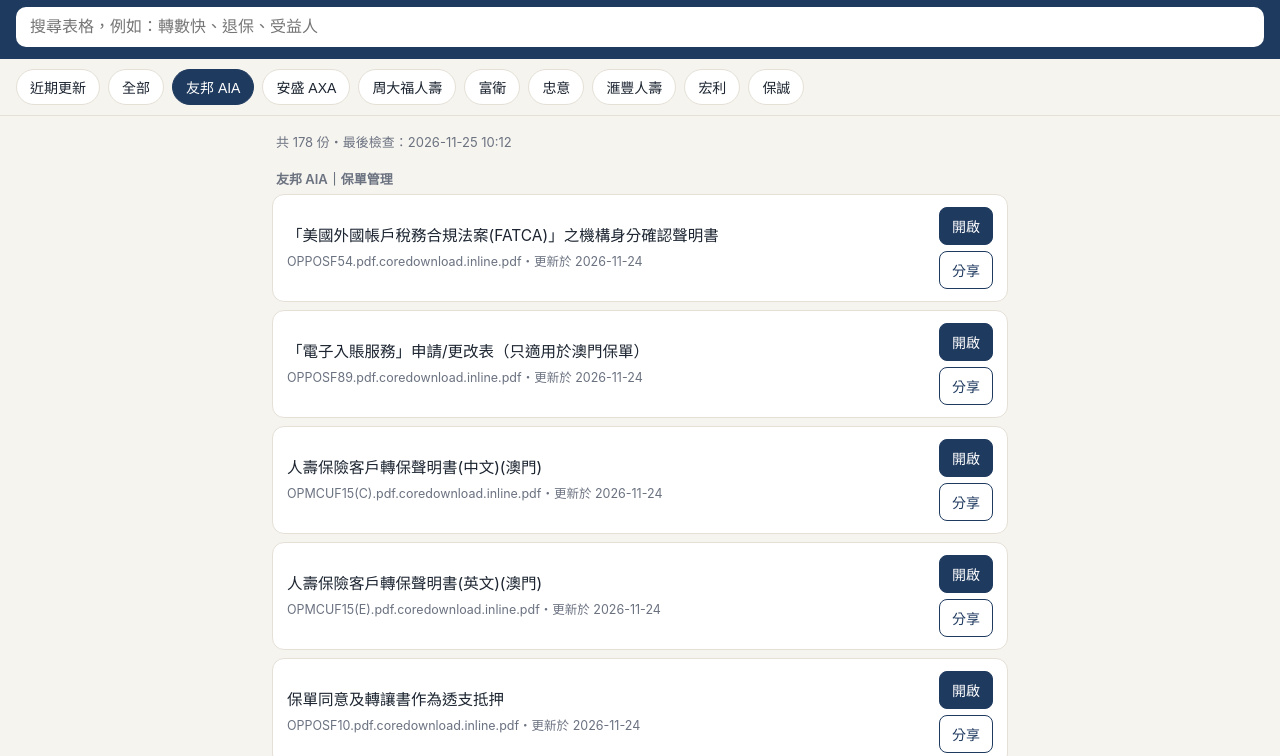
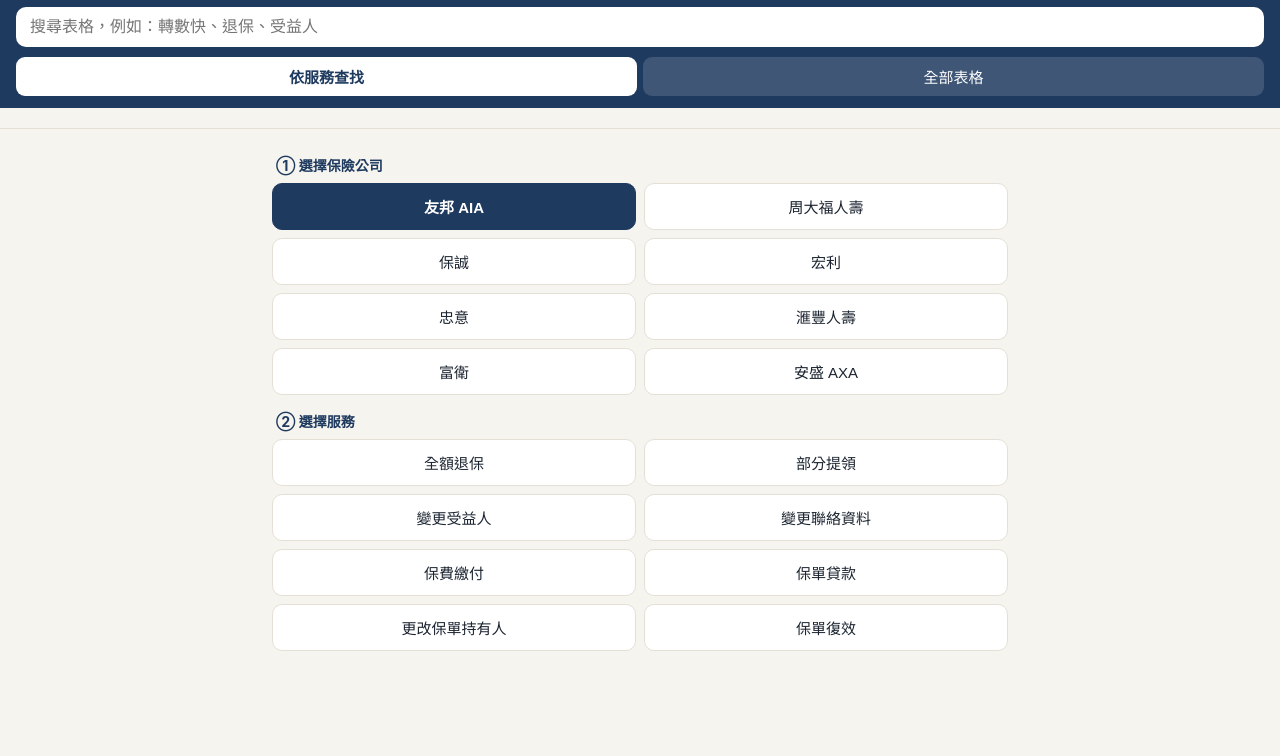
Before and after one commit to Miyamori0525/insurance-forms, a plain HTML site: page docs/index.html in a window 1280 px wide. Both pictures are taken after a click on the button "友邦 AIA". Shown: the part 44-800 px from the top of the page. Drawn offline with Linux system fonts and the light colour scheme.

Commit message:
新增「選公司 → 選服務 → 顯示表格」功能
- docs/services.json：8 家公司 × 8 種服務的表格對應（待確認項目加註）
- scraper/make_services.py：產生 services.json 並檢查表格 id
- index.html：「依服務查找／全部表格」切換，保留搜尋與完整清單
- 修正滙豐受益人表格分類、瀏覽器下載啟動順序

Co-Authored-By: Claude Opus 5.5 <noreply@anthropic.com>

```diff
--- a/docs/index.html
+++ b/docs/index.html
@@ -35,6 +35,19 @@
   .btn { font-size:14px; text-decoration:none; text-align:center; border-radius:8px; padding:8px 12px; border:1px solid var(--navy); color:var(--navy); background:#fff; cursor:pointer; white-space:nowrap; }
   .btn.primary { background:var(--navy); color:#fff; }
   .empty { text-align:center; color:var(--muted); padding:40px 0; }
+  .tabs { display:flex; gap:6px; margin-top:10px; }
+  .tab { flex:1; border:0; border-radius:9px; padding:9px 0; font-size:15px; background:rgba(255,255,255,.14); color:#fff; cursor:pointer; }
+  .tab.on { background:#fff; color:var(--navy); font-weight:700; }
+  .step { font-size:14px; font-weight:700; color:var(--navy); margin:16px 4px 8px; scroll-margin-top:calc(var(--hh,150px) + 8px); }
+  .grid { display:grid; grid-template-columns:repeat(2, 1fr); gap:8px; }
+  .pick { border:1px solid var(--line); background:#fff; color:var(--ink); border-radius:10px; padding:12px 8px; font-size:15px; cursor:pointer; text-align:center; }
+  .pick.on { background:var(--navy); border-color:var(--navy); color:#fff; font-weight:700; }
+  .pick small { display:block; font-size:11.5px; color:var(--muted); margin-top:2px; }
+  .pick.on small { color:#dbe4f0; }
+  .note { font-size:12.5px; color:#475569; margin-top:5px; }
+  .chk { display:inline-block; font-size:11px; font-weight:700; color:var(--warn); background:#fff7ed; border:1px solid #fed7aa; border-radius:5px; padding:0 5px; margin-right:5px; vertical-align:1px; }
+  .none { background:#fff; border:1px dashed #cbd5e1; border-radius:12px; padding:18px 14px; color:#475569; font-size:14.5px; line-height:1.6; text-align:center; }
+  .hint { font-size:12.5px; color:var(--muted); margin:10px 4px 0; line-height:1.5; }
   #toast { position:fixed; left:50%; bottom:30px; transform:translateX(-50%); background:#111; color:#fff; padding:9px 16px; border-radius:8px; font-size:14px; opacity:0; transition:.2s; pointer-events:none; }
 </style>
 </head>
@@ -42,10 +55,15 @@
 <header id="hd">
   <h1>保險表格查詢</h1>
   <input id="q" type="search" placeholder="搜尋表格，例如：轉數快、退保、受益人" autocomplete="off">
+  <div class="tabs">
+    <button class="tab on" data-view="svc">依服務查找</button>
+    <button class="tab" data-view="all">全部表格</button>
+  </div>
 </header>
-<div class="bar" id="bar"></div>
+<div class="bar" id="bar" hidden></div>
 <main>
   <div id="warn"></div>
+  <div id="svc"></div>
   <div class="meta" id="meta">載入中…</div>
   <div id="list"></div>
 </main>
@@ -53,6 +71,10 @@
 <script>
 const RECENT_DAYS = 30;
 let DATA = { forms: [], sources: [] }, company = "全部", recentOnly = false;
+let SVC = { services: [], map: {} }, view = "svc", svcCo = null, svcName = null;
+const NO_FORM = "官網未提供表格，請聯絡保險公司或經網上平台辦理";
+const store = { get(k) { try { return localStorage.getItem(k); } catch (e) { return null; } },
+                set(k, v) { try { localStorage.setItem(k, v); } catch (e) {} } };
 const $ = id => document.getElementById(id);
 const esc = s => String(s ?? "").replace(/[&<>"']/g, c => ({"&":"&amp;","<":"&lt;",">":"&gt;",'"':"&quot;","'":"&#39;"}[c]));
 
@@ -86,6 +108,53 @@ function renderBar() {
     ["全部", ...names].map(n => `<button class="chip ${n === company ? "on" : ""}" data-co="${esc(n)}">${esc(n)}</button>`).join("");
 }
 
+function card(f, pre = "", extra = "", flag = "") {
+  return `<div class="card"><div class="txt">
+      <div class="title">${flag}${isRecent(f) ? '<span class="badge">新版</span>' : ""}${esc(f.title)}</div>
+      ${extra}
+      <div class="sub">${pre}${esc(f.filename)}・更新於 ${esc(f.last_changed)}</div>
+    </div><div class="btns">
+      <a class="btn primary" href="${esc(f.url)}" target="_blank" rel="noopener">開啟</a>
+      <button class="btn" data-share="${esc(f.url)}" data-title="${esc(f.title)}">分享</button>
+    </div></div>`;
+}
+
+// 依服務查找：選公司 → 選服務 → 顯示表格
+function renderSvc() {
+  const byId = Object.fromEntries(DATA.forms.map(f => [f.id, f]));
+  const coName = c => ((DATA.sources || []).find(s => s.company === c) || {}).name || c;
+  const cos = Object.keys(SVC.map);
+  let html = `<div class="step">① 選擇保險公司</div><div class="grid">` +
+    cos.map(c => `<button class="pick ${c === svcCo ? "on" : ""}" data-svcco="${esc(c)}">${esc(coName(c))}</button>`).join("") + `</div>`;
+  if (svcCo) {
+    html += `<div class="step">② 選擇服務</div><div class="grid">` +
+      SVC.services.map(n => `<button class="pick ${n === svcName ? "on" : ""}" data-svc="${esc(n)}">${esc(n)}</button>`).join("") + `</div>`;
+  }
+  if (svcCo && svcName) {
+    const items = ((SVC.map[svcCo] || {})[svcName] || []).filter(([id]) => byId[id]);
+    html += `<div class="step">③ ${esc(coName(svcCo))}・${esc(svcName)} 需要的表格</div>`;
+    if (!items.length) html += `<div class="none">${NO_FORM}</div>`;
+    for (const [id, st, note] of items) {
+      const f = byId[id];
+      const flag = st === "check" ? '<span class="chk">待確認</span>' : "";
+      const tip = [note, st === "check" ? "是否需要此表格，請向保險公司確認" : ""].filter(Boolean).join("；");
+      html += card(f, "", tip ? `<div class="note">${esc(tip)}</div>` : "", flag);
+    }
+    if (items.length) html += `<div class="hint">標示「待確認」的表格不一定需要，提交前請向保險公司或官網確認。表格以官網最新版本為準。</div>`;
+  }
+  $("svc").innerHTML = html;
+}
+
+function setView(v) {
+  view = v;
+  document.querySelectorAll(".tab").forEach(t => t.classList.toggle("on", t.dataset.view === v));
+  $("bar").hidden = v !== "all";
+  $("svc").hidden = v !== "svc";
+  $("meta").hidden = $("list").hidden = v !== "all";
+  fixBar();
+  if (v === "svc") renderSvc(); else { renderBar(); render(); }
+}
+
 function render() {
   const words = $("q").value.trim().toLowerCase().split(/\s+/).filter(Boolean);
   let rows = DATA.forms.filter(f =>
@@ -101,13 +170,7 @@ function render() {
   for (const f of rows) {
     const g = recentOnly ? "" : f.company_name + "｜" + f.category;
     if (g && g !== last) { html += `<div class="group">${esc(g)}</div>`; last = g; }
-    html += `<div class="card"><div class="txt">
-        <div class="title">${isRecent(f) ? '<span class="badge">新版</span>' : ""}${esc(f.title)}</div>
-        <div class="sub">${recentOnly ? `<span class="co">${esc(f.company_name)}</span>` : ""}${esc(f.filename)}・更新於 ${esc(f.last_changed)}</div>
-      </div><div class="btns">
-        <a class="btn primary" href="${esc(f.url)}" target="_blank" rel="noopener">開啟</a>
-        <button class="btn" data-share="${esc(f.url)}" data-title="${esc(f.title)}">分享</button>
-      </div></div>`;
+    html += card(f, recentOnly ? `<span class="co">${esc(f.company_name)}</span>` : "");
   }
   $("list").innerHTML = html || `<div class="empty">找不到符合的表格</div>`;
   $("meta").textContent = `共 ${rows.length} 份・最後檢查：${DATA.generated_at || "—"}`;
@@ -124,16 +187,29 @@ document.addEventListener("click", e => {
   if (c) { company = c.dataset.co; renderBar(); render(); }
   if (r) { recentOnly = !recentOnly; renderBar(); render(); }
   if (s) share(s.dataset.share, s.dataset.title);
+  const t = e.target.closest("[data-view]"), sc = e.target.closest("[data-svcco]"), sv = e.target.closest("[data-svc]");
+  if (t) setView(t.dataset.view);
+  if (sc) { svcCo = sc.dataset.svcco; store.set("svcCo", svcCo); renderSvc(); }
+  if (sv) {
+    svcName = sv.dataset.svc; store.set("svcName", svcName); renderSvc();
+    const step = [...document.querySelectorAll(".step")].pop();
+    if (step) step.scrollIntoView({ behavior: "smooth", block: "start" });
+  }
 });
-$("q").addEventListener("input", render);
+$("q").addEventListener("input", () => { if (view !== "all" && $("q").value.trim()) setView("all"); else render(); });
 const fixBar = () => document.documentElement.style.setProperty("--hh", $("hd").offsetHeight + "px");
 addEventListener("resize", fixBar); fixBar();
 
-fetch("forms.json", { cache: "no-store" }).then(r => r.json()).then(d => {
-  DATA = d;
+Promise.all([
+  fetch("forms.json", { cache: "no-store" }).then(r => r.json()),
+  fetch("services.json", { cache: "no-store" }).then(r => r.json()).catch(() => ({ services: [], map: {} }))
+]).then(([d, sv]) => {
+  DATA = d; SVC = sv;
+  svcCo = SVC.map[store.get("svcCo")] ? store.get("svcCo") : null;
+  svcName = svcCo && SVC.services.includes(store.get("svcName")) ? store.get("svcName") : null;
   const bad = (d.sources || []).filter(s => !s.ok);
   if (bad.length) $("warn").innerHTML = `<div class="warn">⚠️ ${bad.map(s => esc(s.name)).join("、")} 最近一次更新失敗，顯示的可能不是最新版本，請以官網為準。</div>`;
-  renderBar(); render();
+  setView(Object.keys(SVC.map).length ? "svc" : "all");
 }).catch(() => { $("meta").textContent = "載入失敗，請檢查網路後重新整理"; });
 
 if ("serviceWorker" in navigator) navigator.serviceWorker.register("sw.js");
--- /dev/null
+++ b/docs/services.json
@@ -0,0 +1,560 @@
+{
+ "services": [
+  "全額退保",
+  "部分提領",
+  "變更受益人",
+  "變更聯絡資料",
+  "保費繳付",
+  "保單貸款",
+  "更改保單持有人",
+  "保單復效"
+ ],
+ "map": {
+  "AIA": {
+   "全額退保": [
+    [
+     "cf5a54665717",
+     "ok",
+     ""
+    ]
+   ],
+   "部分提領": [
+    [
+     "eeb8c5c2f4ef",
+     "ok",
+     "表格內含「部分退保」及提取"
+    ]
+   ],
+   "變更受益人": [
+    [
+     "044100d68053",
+     "ok",
+     ""
+    ],
+    [
+     "47176e50352d",
+     "ok",
+     "受益人未成年需委任信託人時用"
+    ]
+   ],
+   "變更聯絡資料": [
+    [
+     "99750597c066",
+     "ok",
+     ""
+    ]
+   ],
+   "保費繳付": [
+    [
+     "2fe74bbee0e5",
+     "ok",
+     "銀行自動轉賬"
+    ],
+    [
+     "28c6c1f71ff2",
+     "ok",
+     "信用卡"
+    ]
+   ],
+   "保單貸款": [
+    [
+     "f2545c763505",
+     "ok",
+     ""
+    ]
+   ],
+   "更改保單持有人": [
+    [
+     "044100d68053",
+     "ok",
+     ""
+    ],
+    [
+     "69ea3ff27d7a",
+     "check",
+     "轉讓保單時的風險披露文件"
+    ]
+   ],
+   "保單復效": [
+    [
+     "63c93c7e5a99",
+     "ok",
+     "表格內含「申請復效」"
+    ],
+    [
+     "6e95e0115af5",
+     "check",
+     "復效時可能需要提交健康證明"
+    ]
+   ]
+  },
+  "CTF": {
+   "全額退保": [
+    [
+     "85e5943fd388",
+     "check",
+     "綜合更改申請書，可能包含此服務"
+    ]
+   ],
+   "部分提領": [
+    [
+     "ffdecdf5b7ec",
+     "ok",
+     ""
+    ],
+    [
+     "8e5ebb97c78f",
+     "ok",
+     "只適用投資相連保單"
+    ]
+   ],
+   "變更受益人": [
+    [
+     "85e5943fd388",
+     "check",
+     "綜合更改申請書，可能包含此服務"
+    ]
+   ],
+   "變更聯絡資料": [
+    [
+     "a3cee433f021",
+     "ok",
+     ""
+    ]
+   ],
+   "保費繳付": [
+    [
+     "54ea22acdd5b",
+     "ok",
+     "銀行自動轉賬"
+    ],
+    [
+     "e64c68533370",
+     "ok",
+     "信用卡（代理人版本）"
+    ],
+    [
+     "b50ddd5f9369",
+     "ok",
+     "信用卡（獨立理財顧問／企業代理商版本）"
+    ],
+    [
+     "dc239c02256d",
+     "check",
+     "直接轉賬服務申請／更改"
+    ]
+   ],
+   "保單貸款": [
+    [
+     "4403b386f848",
+     "ok",
+     ""
+    ]
+   ],
+   "更改保單持有人": [
+    [
+     "85e5943fd388",
+     "check",
+     "綜合更改申請書，可能包含此服務"
+    ]
+   ],
+   "保單復效": [
+    [
+     "1fed570c5022",
+     "check",
+     "附健康狀況問題的更改申請書，可能用於復效"
+    ]
+   ]
+  },
+  "PRU": {
+   "全額退保": [],
+   "部分提領": [
+    [
+     "322046d1db20",
+     "check",
+     "此表格用於提取保費儲蓄戶口，並非提取保單價值"
+    ]
+   ],
+   "變更受益人": [],
+   "變更聯絡資料": [
+    [
+     "39b0ceca951c",
+     "check",
+     "此表格用於更改身分證明、姓名等個人資料，未見地址／電話欄位"
+    ]
+   ],
+   "保費繳付": [
+    [
+     "e6ece168fa9f",
+     "ok",
+     "終止自動轉賬"
+    ],
+    [
+     "884d9bba8f87",
+     "ok",
+     "電滙繳費通知"
+    ],
+    [
+     "d65de0d1d354",
+     "ok",
+     "第三者付款聲明"
+    ]
+   ],
+   "保單貸款": [],
+   "更改保單持有人": [
+    [
+     "e930c80ba218",
+     "ok",
+     ""
+    ]
+   ],
+   "保單復效": []
+  },
+  "MANULIFE": {
+   "全額退保": [
+    [
+     "71bd1c6d19de",
+     "ok",
+     "傳統／萬用壽險"
+    ],
+    [
+     "7b8347e91297",
+     "ok",
+     "投資相連壽險"
+    ]
+   ],
+   "部分提領": [
+    [
+     "7b8347e91297",
+     "ok",
+     "投資相連壽險"
+    ]
+   ],
+   "變更受益人": [
+    [
+     "74bac2726f07",
+     "check",
+     "表格內有指定受益人欄位，官網列於基金管理類，可能只適用於投資相連保單"
+    ]
+   ],
+   "變更聯絡資料": [
+    [
+     "0acc0b11d603",
+     "ok",
+     ""
+    ]
+   ],
+   "保費繳付": [
+    [
+     "5711cc7ab080",
+     "ok",
+     "自動轉帳"
+    ],
+    [
+     "a7f8ef82f531",
+     "ok",
+     "中國銀行美元戶口"
+    ],
+    [
+     "a6d4ad05857e",
+     "ok",
+     "星展銀行美元戶口"
+    ]
+   ],
+   "保單貸款": [
+    [
+     "7b8347e91297",
+     "check",
+     "此表格適用於投資相連壽險；傳統壽險未見貸款表格"
+    ]
+   ],
+   "更改保單持有人": [
+    [
+     "4329803ff463",
+     "check",
+     "此表格用於更改持有人的個人資料，並非轉換持有人"
+    ]
+   ],
+   "保單復效": [
+    [
+     "59736ef920ba",
+     "check",
+     "復效時可能需要提交投保資格証明"
+    ]
+   ]
+  },
+  "GENERALI": {
+   "全額退保": [
+    [
+     "cc87ce9db699",
+     "ok",
+     ""
+    ],
+    [
+     "6af411f3cfc1",
+     "ok",
+     "只適用於承晉萬用人壽"
+    ]
+   ],
+   "部分提領": [
+    [
+     "28cb8bd3df72",
+     "ok",
+     ""
+    ],
+    [
+     "6af411f3cfc1",
+     "ok",
+     "只適用於承晉萬用人壽"
+    ]
+   ],
+   "變更受益人": [
+    [
+     "5adba0f82dfa",
+     "ok",
+     "表格內含「更改受益人」"
+    ]
+   ],
+   "變更聯絡資料": [
+    [
+     "5adba0f82dfa",
+     "ok",
+     "表格內含地址更改"
+    ]
+   ],
+   "保費繳付": [
+    [
+     "0da95108f137",
+     "ok",
+     "直接付款（保單號碼 87／28 開頭）"
+    ],
+    [
+     "9ce4beb526ee",
+     "ok",
+     "直接付款（保單號碼 83CLSELS 開頭）"
+    ],
+    [
+     "d32a001d1392",
+     "ok",
+     "信用卡"
+    ],
+    [
+     "4ee6a34fff0f",
+     "ok",
+     "保費預存"
+    ],
+    [
+     "308da22c3f32",
+     "check",
+     "保費繳付特別安排時使用"
+    ]
+   ],
+   "保單貸款": [
+    [
+     "9675dd84634d",
+     "ok",
+     ""
+    ]
+   ],
+   "更改保單持有人": [
+    [
+     "74eccad99f7b",
+     "ok",
+     ""
+    ],
+    [
+     "746f22d8e587",
+     "ok",
+     "內地人士作為新持有人時需附"
+    ]
+   ],
+   "保單復效": [
+    [
+     "088108fee2ab",
+     "ok",
+     "表格內含「保單復效」"
+    ]
+   ]
+  },
+  "HSBC": {
+   "全額退保": [
+    [
+     "bb6cf88ed318",
+     "ok",
+     ""
+    ]
+   ],
+   "部分提領": [
+    [
+     "ff6e87fc2ab4",
+     "ok",
+     ""
+    ]
+   ],
+   "變更受益人": [
+    [
+     "c4ac0f311ff2",
+     "ok",
+     ""
+    ]
+   ],
+   "變更聯絡資料": [
+    [
+     "10cae2f2a3cf",
+     "ok",
+     ""
+    ]
+   ],
+   "保費繳付": [
+    [
+     "33fa8efbad51",
+     "ok",
+     "更改付款方式"
+    ],
+    [
+     "8d9d466f1325",
+     "ok",
+     "更改繳費指示"
+    ],
+    [
+     "ce39fac7f26b",
+     "ok",
+     "直接付款授權"
+    ]
+   ],
+   "保單貸款": [
+    [
+     "ff6e87fc2ab4",
+     "ok",
+     ""
+    ]
+   ],
+   "更改保單持有人": [
+    [
+     "ee703e9d653e",
+     "ok",
+     ""
+    ]
+   ],
+   "保單復效": [
+    [
+     "c73ffc5c5c04",
+     "ok",
+     ""
+    ]
+   ]
+  },
+  "FWD": {
+   "全額退保": [],
+   "部分提領": [
+    [
+     "e6ba222fde0a",
+     "ok",
+     ""
+    ],
+    [
+     "27327df55bcb",
+     "ok",
+     "只適用投資相連計劃"
+    ]
+   ],
+   "變更受益人": [],
+   "變更聯絡資料": [
+    [
+     "4b80baf2167e",
+     "ok",
+     ""
+    ]
+   ],
+   "保費繳付": [
+    [
+     "27327df55bcb",
+     "check",
+     "只適用於投資相連計劃（表格內含更改付款方式）"
+    ]
+   ],
+   "保單貸款": [
+    [
+     "e6ba222fde0a",
+     "ok",
+     "表格內含保單貸款"
+    ]
+   ],
+   "更改保單持有人": [],
+   "保單復效": [
+    [
+     "0ccd32d2020f",
+     "ok",
+     ""
+    ]
+   ]
+  },
+  "AXA": {
+   "全額退保": [],
+   "部分提領": [
+    [
+     "0a3a08ca951a",
+     "ok",
+     ""
+    ]
+   ],
+   "變更受益人": [
+    [
+     "bfb9afa4b086",
+     "ok",
+     "表格內含受益人更改"
+    ]
+   ],
+   "變更聯絡資料": [
+    [
+     "bfb9afa4b086",
+     "ok",
+     "表格內含聯絡電話、電郵、地址更改"
+    ]
+   ],
+   "保費繳付": [
+    [
+     "bfb9afa4b086",
+     "ok",
+     "更改繳費方式"
+    ],
+    [
+     "95ec633a82e0",
+     "ok",
+     "直接付款授權書"
+    ],
+    [
+     "562efeffa443",
+     "ok",
+     "ICBC 信用卡"
+    ]
+   ],
+   "保單貸款": [
+    [
+     "0a3a08ca951a",
+     "ok",
+     ""
+    ]
+   ],
+   "更改保單持有人": [
+    [
+     "a921614ac126",
+     "ok",
+     ""
+    ],
+    [
+     "1347e06009e7",
+     "check",
+     "官網另一份絕對轉讓申請書"
+    ]
+   ],
+   "保單復效": [
+    [
+     "32d5a346484b",
+     "ok",
+     "表格內含「保單復效」"
+    ]
+   ]
+  }
+ }
+}
```
Also changed, not shown: scraper/sources.json (+6 -6 lines), 2 other files.
